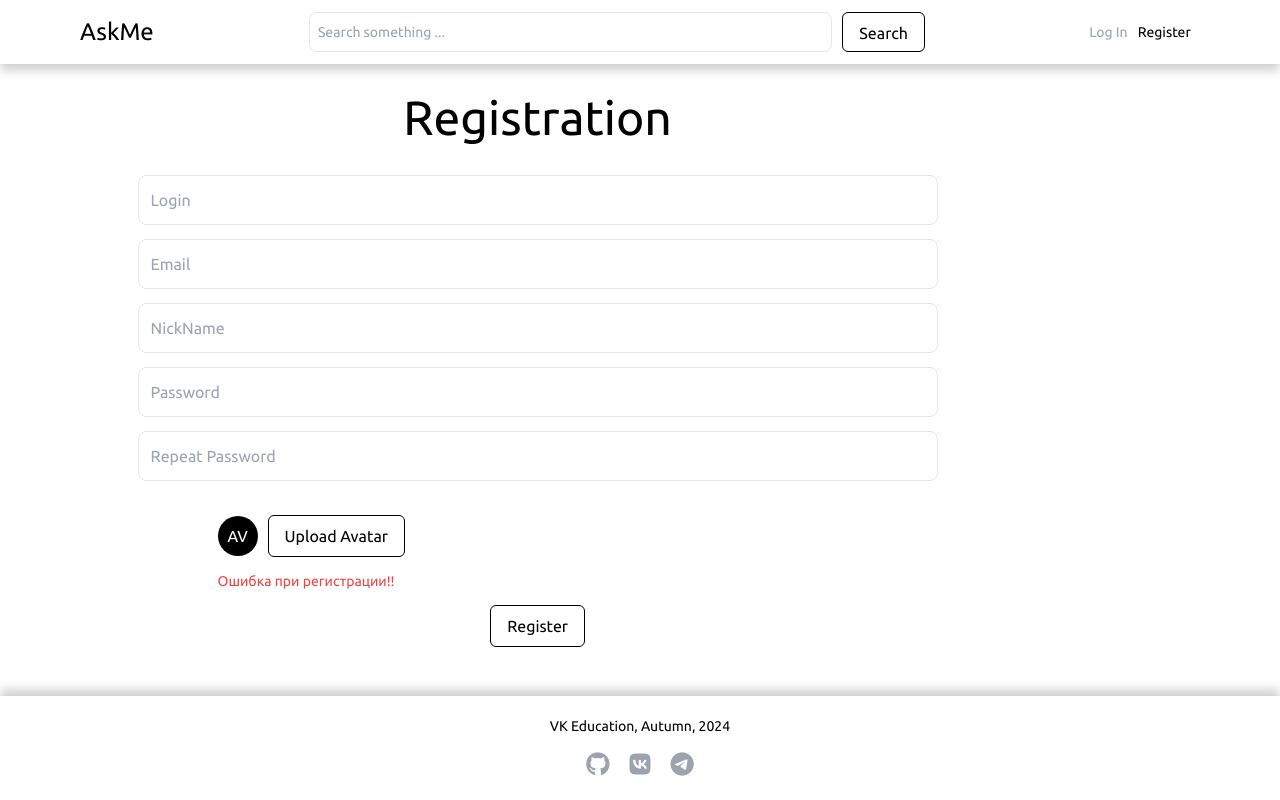
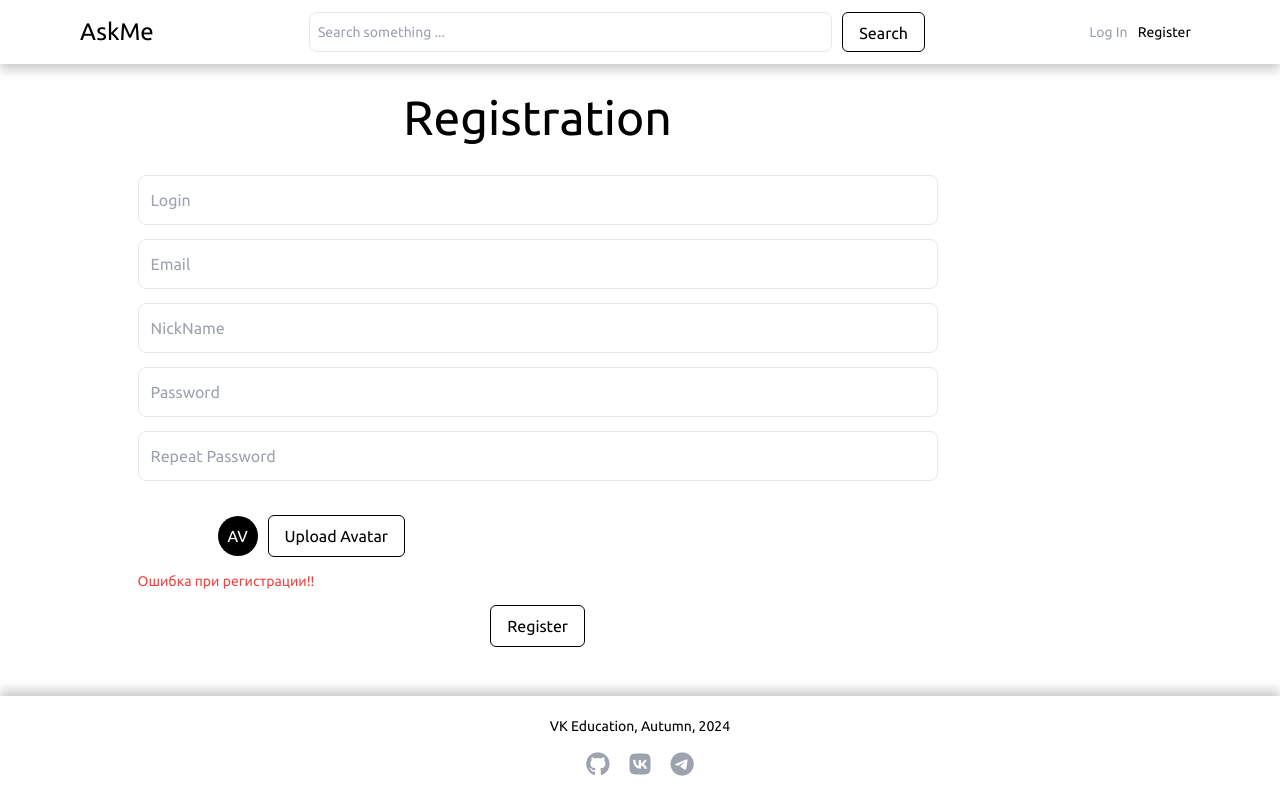
Before and after one commit to val3rkq/askme_mitioglo, a Python web app: template templates/register.html in a window 1280 px wide. Run offline with Jinja, Linux system fonts and the light colour scheme; the template is opened without the code that fills it, so the values that code supplies are empty.

Commit message:
error text margin left fixed

```diff
--- a/templates/ask.html
+++ b/templates/ask.html
@@ -93,7 +93,7 @@
                         </div>
 
                         <!-- error text -->
-                        <div class="w-full md:w-[80%] flex items-center justify-start">
+                        <div class="w-full flex justify-start">
                             <!-- <p class="text-error text-sm"> </li> -->
                             <p class="text-error text-sm">Ошибка при создании вопроса!!</p>
                         </div>
--- a/templates/login.html
+++ b/templates/login.html
@@ -58,7 +58,7 @@
                         type="password" name="password" placeholder="Password">
 
                     <!-- error text -->
-                    <div class="w-full md:w-[80%] flex items-center justify-start">
+                    <div class="w-full flex justify-start">
                         <!-- <p class="text-error text-sm"> </p> -->
                         <p class="text-error text-sm">Ошибка при входе!!</p>
                     </div>
--- a/templates/question.html
+++ b/templates/question.html
@@ -263,7 +263,7 @@
                                 type="text" placeholder="Enter your answer here.."></textarea>
 
                             <!-- error text -->
-                            <div class="w-full md:w-[80%] flex items-center justify-start">
+                            <div class="w-full flex justify-start">
                                 <!-- <p class="text-error text-sm"> </p> -->
                                 <p class="text-error text-sm">Ошибка при создании ответа!!</p>
                             </div>
--- a/templates/register.html
+++ b/templates/register.html
@@ -73,7 +73,7 @@
                     </div>
 
                     <!-- error text -->
-                    <div class="w-full md:w-[80%] flex items-center justify-start">
+                    <div class="w-full flex justify-start">
                         <!-- <p class="text-error text-sm"> </p> -->
                         <p class="text-error text-sm">Ошибка при регистрации!!</p>
                     </div>
--- a/templates/settings.html
+++ b/templates/settings.html
@@ -84,7 +84,7 @@
                     </div>
 
                     <!-- error text -->
-                    <div class="w-full md:w-[80%] flex items-center justify-start">
+                    <div class="w-full flex justify-start">
                         <!-- <p class="text-error text-sm"> </p> -->
                         <p class="text-error text-sm">Ошибка при обновлении настроек!!</p>
                     </div>
```
